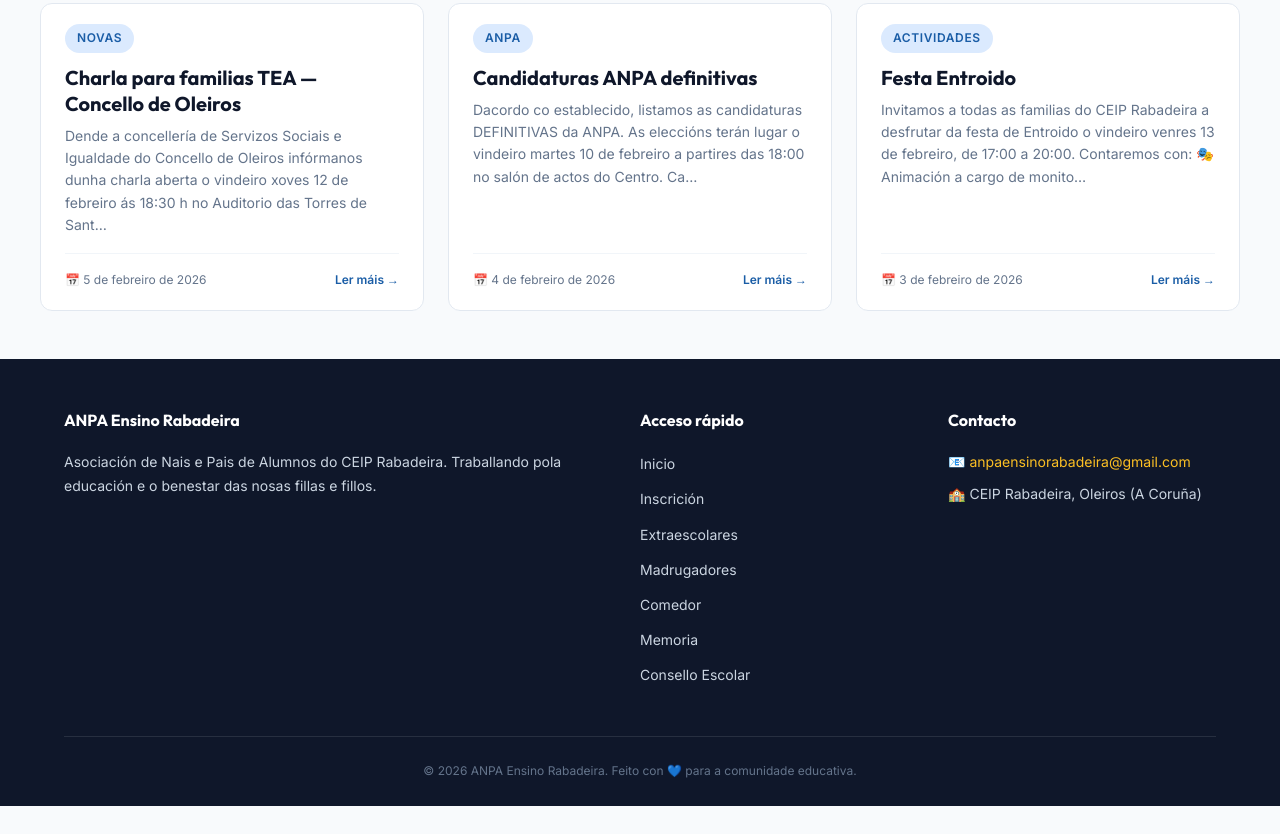
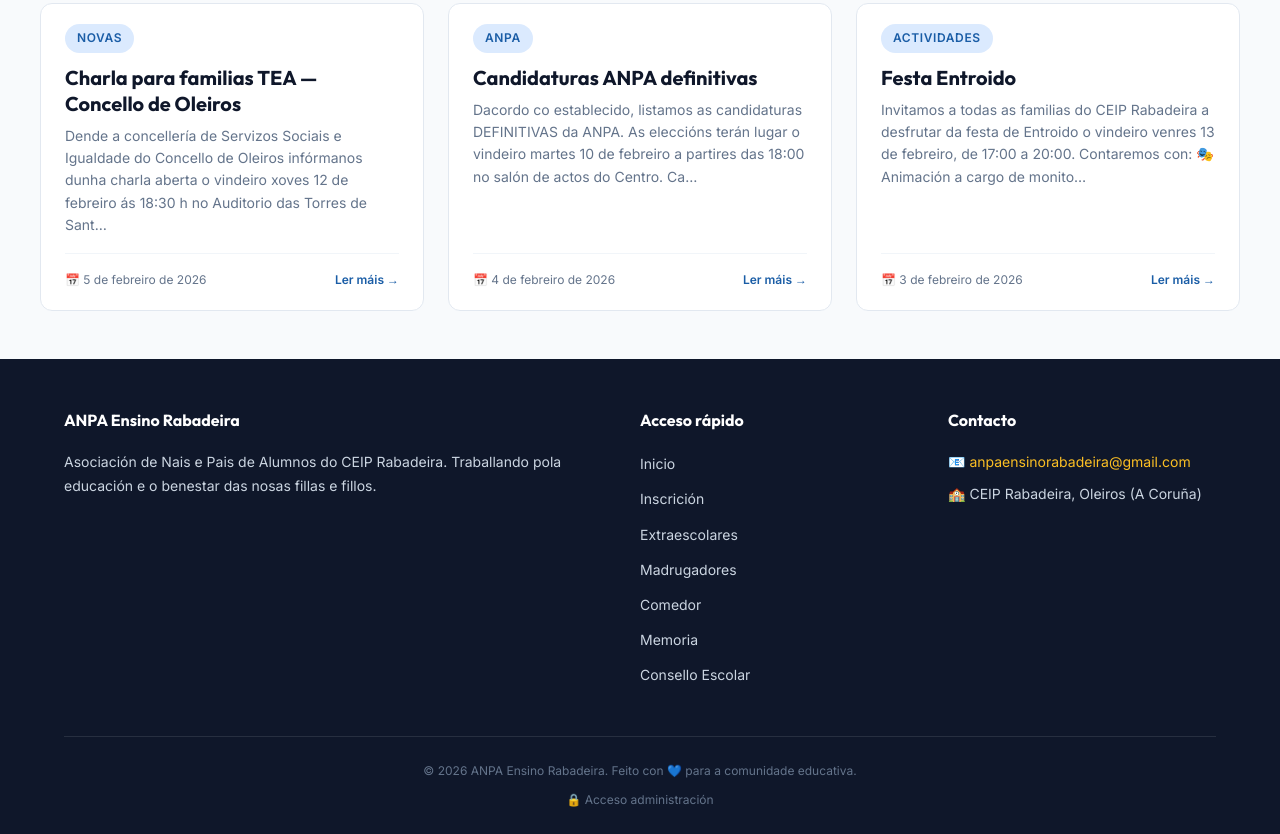
Before and after one commit to erguishe/anpa-rabadeira, an Eleventy site: page src/index.njk in a window 1280 px wide. Shown: the part 1439-2273 px from the top of the page. Before the commit the page ends 2245 px from the top, so only its background shows below. Built offline with nearby package versions, Linux system fonts and the light colour scheme; Eleventy itself is replaced by a stand-in of ours; files that its build step writes are made by us from their sources.

Commit message:
feat: add admin link to footer

```diff
--- a/src/_includes/layouts/base.njk
+++ b/src/_includes/layouts/base.njk
@@ -64,6 +64,7 @@
       </div>
       <div class="footer-bottom">
         <p>&copy; 2026 {{ site.name }}. Feito con 💙 para a comunidade educativa.</p>
+        <p style="margin-top: 0.5rem;"><a href="/admin/" style="color: var(--clr-gray-500); font-size: 0.75rem;">🔒 Acceso administración</a></p>
       </div>
     </div>
   </footer>
```
